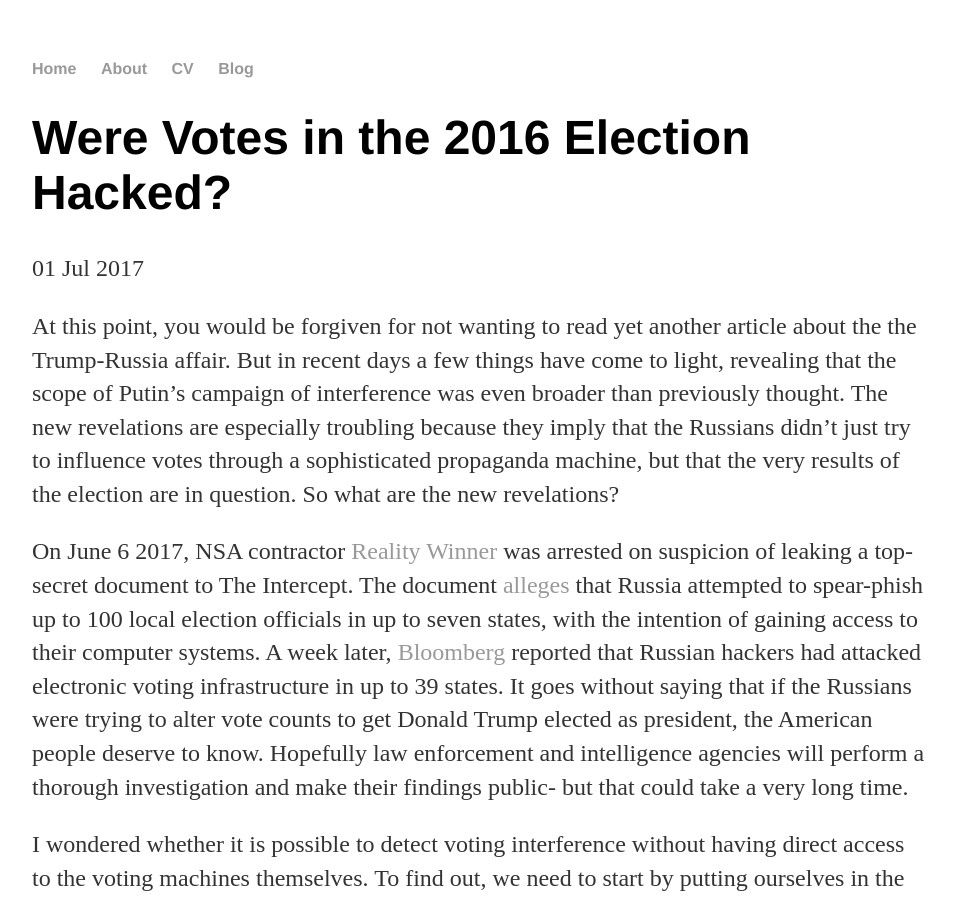
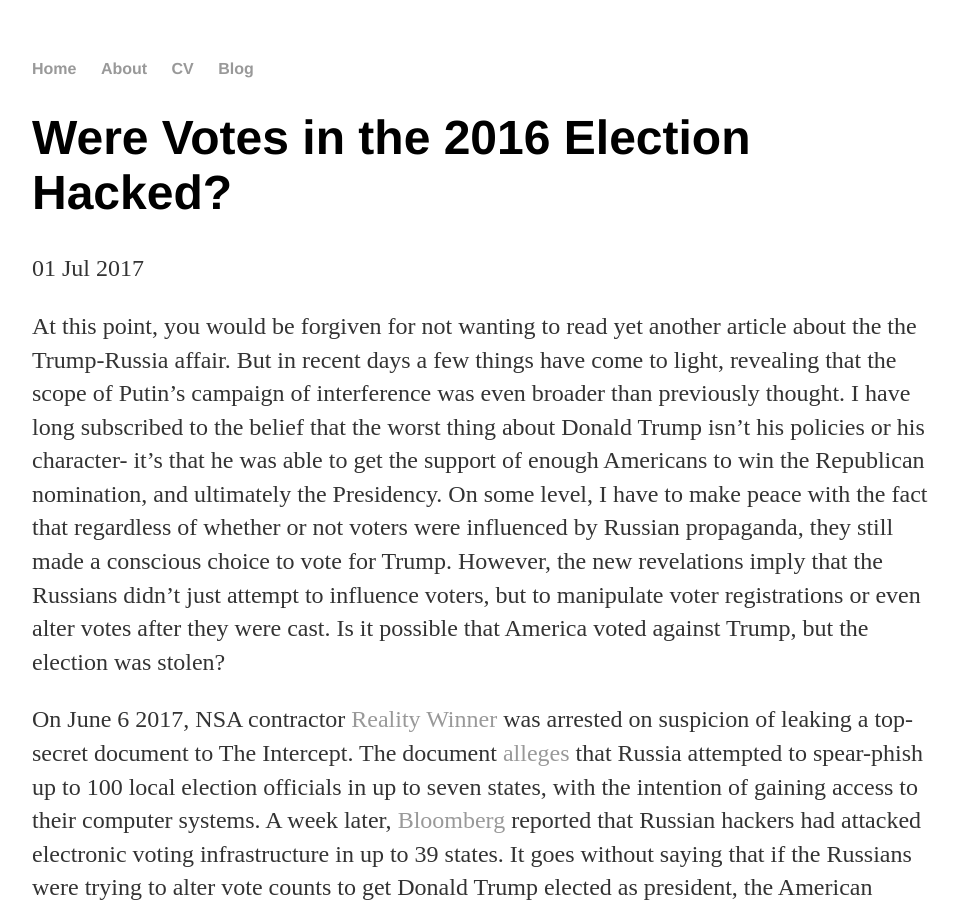
Before and after one commit to kwitophurr/kwitophurr.github.io, a Jekyll site: the page built from _posts/2017-07-01-Election-Neural-Net.md, in a window 1280 px wide and 900 px high. Shown: the whole window, without its empty margins (160-1119 px from the left). Built offline with Jekyll 4.4.1, drawn with Linux system fonts in a browser that asks for light colours.

Commit message:
Update 2017-07-01-Election-Neural-Net.md

```diff
--- a/_posts/2017-07-01-Election-Neural-Net.md
+++ b/_posts/2017-07-01-Election-Neural-Net.md
@@ -4,8 +4,11 @@ title: "Were Votes in the 2016 Election Hacked?"
 date: 2017-07-01
 ---
 At this point, you would be forgiven for not wanting to read yet another article about the the Trump-Russia affair.
-But in recent days a few things have come to light, revealing that the scope of Putin's campaign of interference was even broader than previously thought. The new revelations are especially troubling because they imply that the Russians didn't just try to influence votes through a sophisticated propaganda machine, but that the very results of the election are in question.
-So what are the new revelations?
+But in recent days a few things have come to light, revealing that the scope of Putin's campaign of interference was even broader than previously thought.
+I have long subscribed to the belief that the worst thing about Donald Trump isn't his policies or his character- it's that he was able to get the support of enough Americans to win the Republican nomination, and ultimately the Presidency.
+On some level, I have to make peace with the fact that regardless of whether or not voters were influenced by Russian propaganda, they still made a conscious choice to vote for Trump.
+However, the new revelations imply that the Russians didn't just attempt to influence voters, but to manipulate voter registrations or even alter votes after they were cast.
+Is it possible that America voted against Trump, but the election was stolen?
 
 On June 6 2017, NSA contractor [Reality Winner](https://www.theatlantic.com/news/archive/2017/06/who-is-reality-winner/529266/) was arrested on suspicion of leaking a top-secret document to The Intercept.
 The document [alleges](https://theintercept.com/2017/06/05/top-secret-nsa-report-details-russian-hacking-effort-days-before-2016-election/) that Russia attempted to spear-phish up to 100 local election officials in up to seven states, with the intention of gaining access to their computer systems.
```
